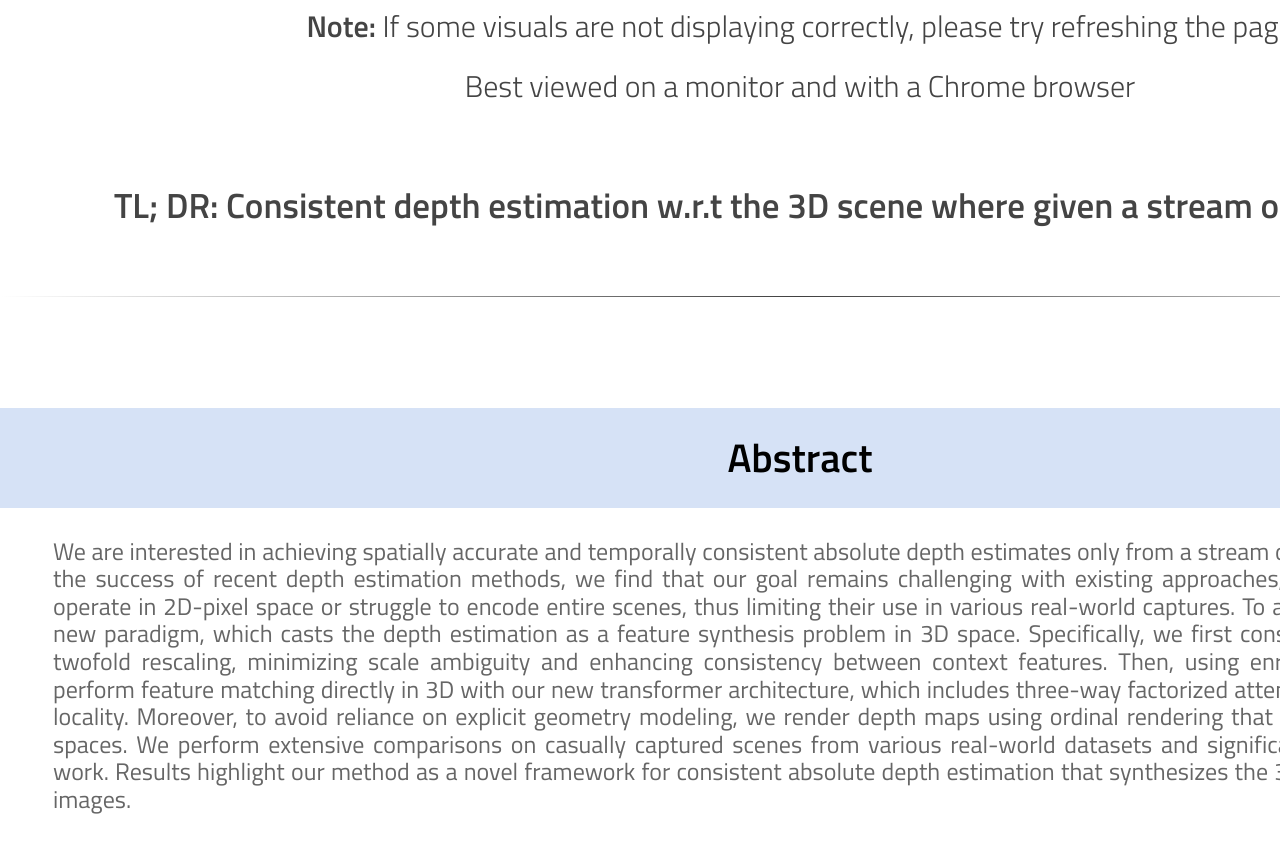
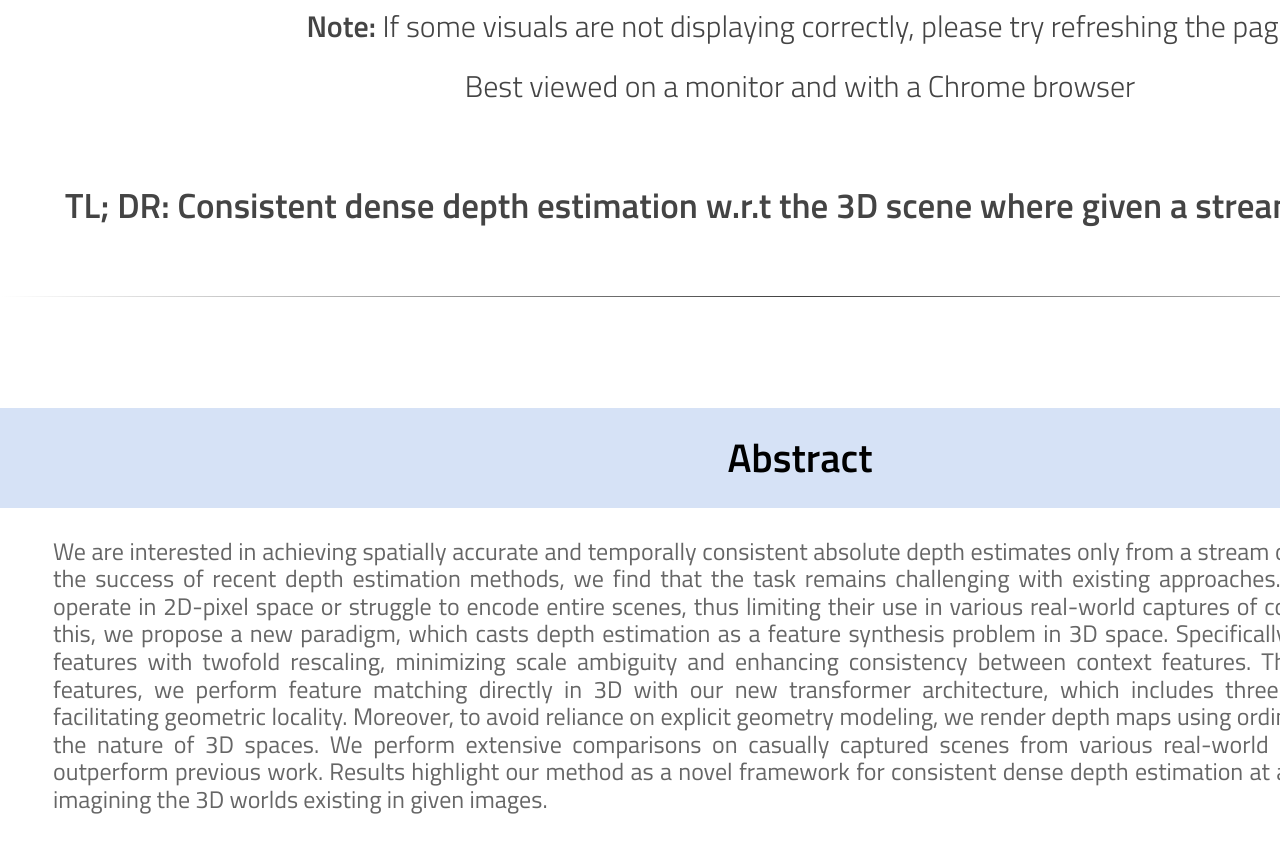
Before and after one commit to cads2024/cads2024.github.io, a plain HTML site: page index.html in a window 1280 px wide. Shown: the part 174-1020 px from the top of the page. Drawn offline with nearby package versions, Linux system fonts and the light colour scheme; a script that the page names is missing.

Commit message:
minor update

```diff
--- a/index.html
+++ b/index.html
@@ -282,7 +282,7 @@
         </h3>
 
         <br><br>
-        <h2><b>TL; DR: Consistent depth estimation w.r.t the 3D scene where given a stream of images exist</b></h2>
+        <h2><b>TL; DR: Consistent dense depth estimation w.r.t the 3D scene where given a stream of images exist</b></h2>
     </center>
 
     <br><br>
@@ -301,23 +301,23 @@
                     We are interested in achieving spatially accurate and
                     temporally consistent absolute depth estimates only from a stream of 2D RGB images.
                     Despite the success of recent depth estimation methods,
-                    we find that our goal remains challenging with existing approaches,
-                    this is because they still operate in 2D-pixel space or struggle to encode entire scenes,
-                    thus limiting their use in various real-world captures.
-                    To address this, we propose a new paradigm, which casts the depth estimation
-                    as a feature synthesis problem in 3D space.
+                    we find that the task remains challenging with existing approaches.
+                    This is because they still operate in 2D-pixel space or struggle to encode entire scenes,
+                    thus limiting their use in various real-world captures of complex scenes.
+                    To address this, we propose a new paradigm,
+                    which casts depth estimation as a feature synthesis problem in 3D space.
                     Specifically, we first construct scene features with twofold rescaling,
                     minimizing scale ambiguity and enhancing consistency between context features.
-                    Then, using enriched scene features, we perform feature matching directly in 3D
-                    with our new transformer architecture, which includes three-way factorized attention
-                    facilitating geometric locality.
+                    Then, using enriched scene features,
+                    we perform feature matching directly in 3D with our new transformer architecture,
+                    which includes three-way factorized attention facilitating geometric locality.
                     Moreover, to avoid reliance on explicit geometry modeling,
                     we render depth maps using ordinal rendering that respects the nature of 3D spaces.
-                    We perform extensive comparisons on casually captured scenes
-                    from various real-world datasets and significantly outperform previous work.
-                    Results highlight our method as a novel framework for consistent absolute depth estimation
-                    that synthesizes the 3D worlds existing in given images.
-
+                    We perform extensive comparisons on casually captured scenes from various real-world datasets
+                    and significantly outperform previous work.
+                    Results highlight our method as a novel framework for
+                    consistent dense depth estimation at arbitrary camera angles
+                    by imagining the 3D worlds existing in given images.
                 </td>
             </tr>
         </table>
@@ -340,21 +340,21 @@
             <table align=center width=1500px>
                 <tr>
                     <td style="text-align:justify;">
-                        CADS synthesizes a depth map and corresponding RGB image at <em>arbitrary camera
+                        CADS synthesizes a dense depth map and corresponding RGB image at <em>arbitrary camera
                             angles</em> using a stream of 2D RGB images as context features.
                         Such an accurate depth prediction is enabled by three main components.
                         First, CADS rescales each depth estimate of the context views obtained from the
-                        monocular depth estimation network to make them exist in the 3D world
+                        single-image depth estimation network to make them exist in the 3D world
                         in which the scene exists and ensure consistency between individually obtained estimates,
                         thus enabling geometric priors during feature matching in the next phase.
                         Then, these rescaled depth features with image features are fed into our three-way factorized
                         transformers
-                        that decompose the features along view, ray, and pixel to efficiently find the correspondence
+                        that decompose the features along view, ray, and patch to efficiently find the correspondence
                         between the context features.
-                        Finally, CADS renders a depth map without explicit proxy geometry by taking into
+                        Finally, CADS renders a dense depth map without explicit proxy geometry by taking into
                         account the sequential nature of a ray.
                         By doing so, CADS successfully imagines spatially accurate and temporally consistent
-                        depth maps that respect the 3D world in which the given images reside.
+                        dense depth maps that respect the 3D world in which the given images reside.
 
                     </td>
                 </tr>
```
